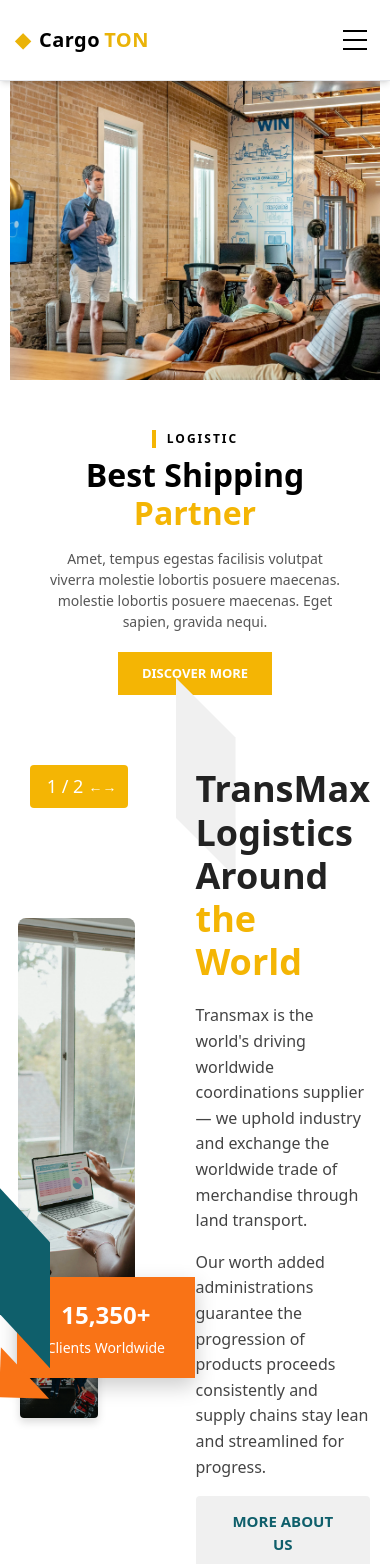
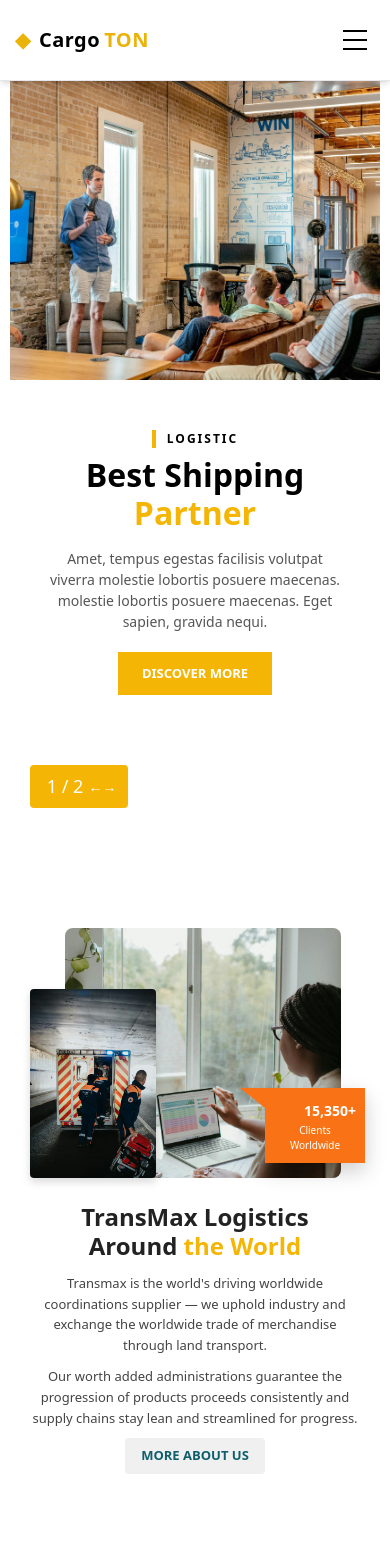
Before and after one commit to Sandeepa-Nilushan/FED-Practical-3, a React (Create React App) app: page / in a window 390 px wide. Shown: the top 1564 px of the page. Built offline with nearby package versions, Linux system fonts and the light colour scheme; the HTML template or start-up script is replaced by a standard one.

Commit message:
Update: welcome responsive

```diff
--- a/src/components/Wellcome/Welcome.css
+++ b/src/components/Wellcome/Welcome.css
@@ -1,6 +1,9 @@
+/* Base Styles */
 .welcome-section {
   background: #fff;
-  padding: 80px 0;
+  padding: 80px 80px 80px 120px;
+  position: relative;
+  z-index: 1;
 }
 
 .welcome-container {
@@ -8,7 +11,7 @@
   margin: 0 auto;
   display: flex;
   gap: 120px;
-  padding: 0 20px;
+  padding: 0 80px;
   align-items: center;
   position: relative;
   height: 500px;
@@ -85,29 +88,6 @@
   color: #f97316;
 }
 
-/* .text-content p {
-    font-size: 16px;
-    color: #444;
-    margin-bottom: 16px;
-    line-height: 1.6;
-  }
-
-  .text-content button {
-    padding: 12px 24px;
-    background-color: #f97316;
-    color: white;
-    border: none;
-    font-weight: 600;
-    font-size: 14px;
-    border-radius: 4px;
-    cursor: pointer;
-    transition: background-color 0.3s;
-  } */
-
-/* .text-content button:hover {
-    background-color: #d86112;
-  } */
-
 /* Image Side */
 .welcome-images {
   width: 50%;
@@ -171,9 +151,7 @@
   background-color: #f0f0f0;
   clip-path: polygon(0% 0%, 100% 30%, 100% 100%, 0% 70%);
   z-index: 0;
-  /* Behind the text */
 }
-
 
 .clients-badge {
   position: absolute;
@@ -187,6 +165,7 @@
   text-align: center;
   box-shadow: 0 8px 20px rgba(0, 0, 0, 0.2);
   z-index: 3;
+  transition: transform 0.3s ease;
 }
 
 .clients-badge::before {
@@ -201,11 +180,12 @@
   transform: rotate(-270deg);
 }
 
-
 .clients-badge h2 {
   margin: 0;
   font-size: 24px;
   font-weight: 700;
+  min-width: 100px;
+  display: inline-block;
 }
 
 .clients-badge p {
@@ -217,7 +197,7 @@
 .welcome-text {
   width: 50%;
   z-index: 5;
-  position: relative; /* Add this */
+  position: relative;
 }
 
 .welcome-text h1 {
@@ -227,7 +207,7 @@
   line-height: 1.2;
   font-weight: 600;
   z-index: 5;
-  position: relative; /* Add this */
+  position: relative;
 }
 
 .highlight {
@@ -239,7 +219,7 @@
   font-size: 16px;
   line-height: 1.6;
   margin-bottom: 16px;
-  position: relative; /* Add this */
+  position: relative;
 }
 
 .welcome-text button {
@@ -257,3 +237,278 @@
 .welcome-text button:hover {
   background-color: #e06010;
 }
+
+/* Responsive Styles */
+@media (max-width: 1280px) {
+  .welcome-container {
+    gap: 80px;
+    padding: 0 60px;
+  }
+
+  .welcome-section {
+    padding: 80px 60px 80px 100px;
+  }
+}
+
+@media (max-width: 1024px) {
+  .welcome-container {
+    gap: 60px;
+    height: 450px;
+    padding: 0 60px;
+  }
+
+  .welcome-section {
+    padding: 80px 60px 80px 100px;
+  }
+
+  .welcome-text h1 {
+    font-size: 32px;
+  }
+
+  .main-img {
+    right: calc(50% + 40px);
+    width: 35%;
+  }
+
+  .overlay-img {
+    width: 25%;
+  }
+
+  .clients-badge {
+    padding: 15px 25px;
+  }
+
+  .clients-badge h2 {
+    font-size: 22px;
+  }
+
+  .welcome-section .shape.triangle {
+    border-bottom: 45px solid #f97316;
+    border-right: 45px solid transparent;
+    top: 400px;
+  }
+
+  .welcome-section .shape.parallelogram {
+    width: 45px;
+    height: 160px;
+    top: 250px;
+  }
+}
+
+@media (max-width: 950px) {
+  .welcome-section {
+    padding: 100px 50px 60px 80px;
+  }
+
+  .welcome-container {
+    gap: 40px;
+    padding: 0 40px;
+  }
+
+  .welcome-section .shape.triangle,
+  .welcome-section .shape.parallelogram,
+  .welcome-section .text-parallelogram {
+    display: none;
+  }
+
+  .welcome-text {
+    padding-right: 20px;
+  }
+
+  .main-img {
+    right: calc(50% + 30px);
+    width: 40%;
+  }
+
+  .overlay-img {
+    width: 30%;
+  }
+}
+
+@media (max-width: 900px) {
+  .welcome-section {
+    padding: 120px 40px 60px 100px;
+  }
+
+  .welcome-container {
+    flex-direction: column;
+    height: auto;
+    gap: 60px;
+    padding: 0 40px;
+    margin-top: 40px;
+  }
+
+  .welcome-images {
+    width: 100%;
+    height: 450px;
+    position: relative;
+    margin-top: 20px;
+    display: flex;
+    justify-content: center;
+    align-items: center;
+  }
+
+  .welcome-text {
+    width: 100%;
+    padding: 0;
+    text-align: center;
+  }
+
+  .main-img {
+    position: relative;
+    right: auto;
+    width: 70%;
+    height: 100%;
+    margin: 0 auto;
+    object-fit: cover;
+  }
+
+  .overlay-img {
+    position: absolute;
+    bottom: 0;
+    left: 20px;
+    width: 35%;
+    height: auto;
+  }
+
+  .clients-badge {
+    right: 40px;
+    bottom: 40px;
+    padding: 20px 30px;
+  }
+
+  .clients-badge h2 {
+    font-size: 24px;
+  }
+
+  .clients-badge p {
+    font-size: 14px;
+  }
+
+  .welcome-text button {
+    margin: 0 auto;
+    display: block;
+  }
+}
+
+@media (max-width: 640px) {
+  .welcome-section {
+    padding: 80px 20px 40px 20px;
+  }
+
+  .welcome-container {
+    gap: 30px;
+    padding: 0;
+    margin-top: 20px;
+  }
+
+  .welcome-images {
+    height: 300px;
+    margin-top: 10px;
+    padding-left: 20px;
+  }
+
+  .welcome-text {
+    padding: 0 20px;
+  }
+
+  .main-img {
+    width: 75%;
+  }
+
+  .overlay-img {
+    width: 25%;
+    bottom: 0;
+    left: 20px;
+  }
+
+  .clients-badge {
+    padding: 12px 20px;
+    left: 450px;
+    bottom: 20px;
+    width: 120px;
+  }
+
+  .clients-badge h2 {
+    font-size: 16px;
+  }
+
+  .clients-badge p {
+    font-size: 11px;
+    margin-top: 2px;
+  }
+
+  .welcome-text h1 {
+    font-size: 26px;
+    margin-bottom: 15px;
+  }
+
+  .welcome-text p {
+    font-size: 14px;
+    margin-bottom: 12px;
+  }
+
+  .welcome-text button {
+    padding: 10px 20px;
+    font-size: 14px;
+  }
+}
+
+@media (max-width: 480px) {
+  .welcome-section {
+    padding: 60px 15px 30px 15px;
+  }
+
+  .welcome-container {
+    gap: 25px;
+  }
+
+  .welcome-images {
+    height: 250px;
+    padding-left: 15px;
+  }
+
+  .welcome-text {
+    padding: 0 15px;
+  }
+
+  .main-img {
+    width: 80%;
+  }
+
+  .overlay-img {
+    width: 35%;
+    left: 15px;
+  }
+
+  .clients-badge {
+    padding: 10px 15px;
+    left: 250px;
+    bottom: 15px;
+    width: 100px;
+  }
+
+  .clients-badge h2 {
+    font-size: 14px;
+  }
+
+  .clients-badge p {
+    font-size: 10px;
+    margin-top: 1px;
+  }
+
+  .welcome-text h1 {
+    font-size: 24px;
+    margin-bottom: 12px;
+  }
+
+  .welcome-text p {
+    font-size: 13px;
+    margin-bottom: 10px;
+  }
+
+  .welcome-text button {
+    padding: 8px 16px;
+    font-size: 13px;
+  }
+}
--- a/src/components/Wellcome/Welcome.jsx
+++ b/src/components/Wellcome/Welcome.jsx
@@ -1,9 +1,13 @@
 import React from 'react';
+import CountUp from 'react-countup';
+import { useInView } from 'react-intersection-observer';
 import './Welcome.css';
 import image1 from '../../assets/images/microsoft-365-kTFmwxkF5bQ-unsplash.webp';
 import image2 from '../../assets/images/mathurin-napoly-matnapo-Ygyp2kXy2I0-unsplash.webp';
 
 function Welcome() {
+  const { ref, inView } = useInView({ triggerOnce: true });
+
   const scrollToNews = () => {
     const newsSection = document.getElementById('news');
     if (newsSection) {
@@ -30,8 +34,19 @@ function Welcome() {
 
           <img src={image2} alt="Overlay" className="overlay-img" />
 
-          <div className="clients-badge">
-            <h2>15,350+</h2>
+          <div className="clients-badge" ref={ref}>
+            <h2>
+              {inView ? (
+                <CountUp
+                  end={15350}
+                  duration={2}
+                  separator=","
+                  suffix="+"
+                />
+              ) : (
+                "0+"
+              )}
+            </h2>
             <p>Clients Worldwide</p>
           </div>
         </div>
```
